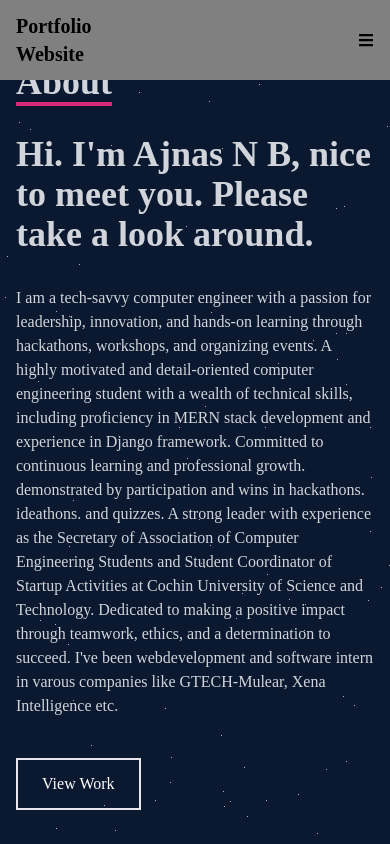
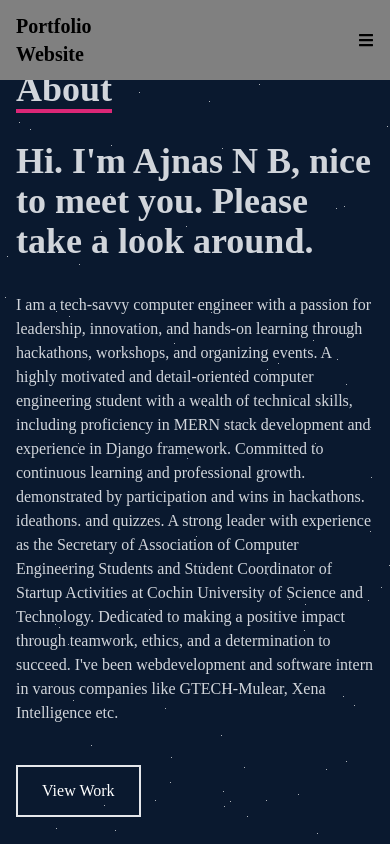
Before and after one commit to AjnasNB/Portfolio-App, a React (Create React App) app: page /about in a window 390 px wide. Built offline with nearby package versions, Linux system fonts and the light colour scheme.

Commit message:
about 50

```diff
--- a/src/components/About.jsx
+++ b/src/components/About.jsx
@@ -23,7 +23,7 @@ const About = () => {
     <div name='about' className='w-full h-screen bg-[#0a192f] text-gray-300'>
       <div className='flex flex-col justify-center items-center w-full h-full'>
         <div className='max-w-[1000px] w-full grid grid-cols-2 gap-8'>
-          <div className='sm:text-right pb-8 pl-4 mt-9 lg:mt-0'>
+          <div className='sm:text-right pb-8 pl-4 mt-[50px] lg:mt-0'>
             <p className='text-4xl font-bold inline border-b-4 border-pink-600 '>
               About
             </p>
```
